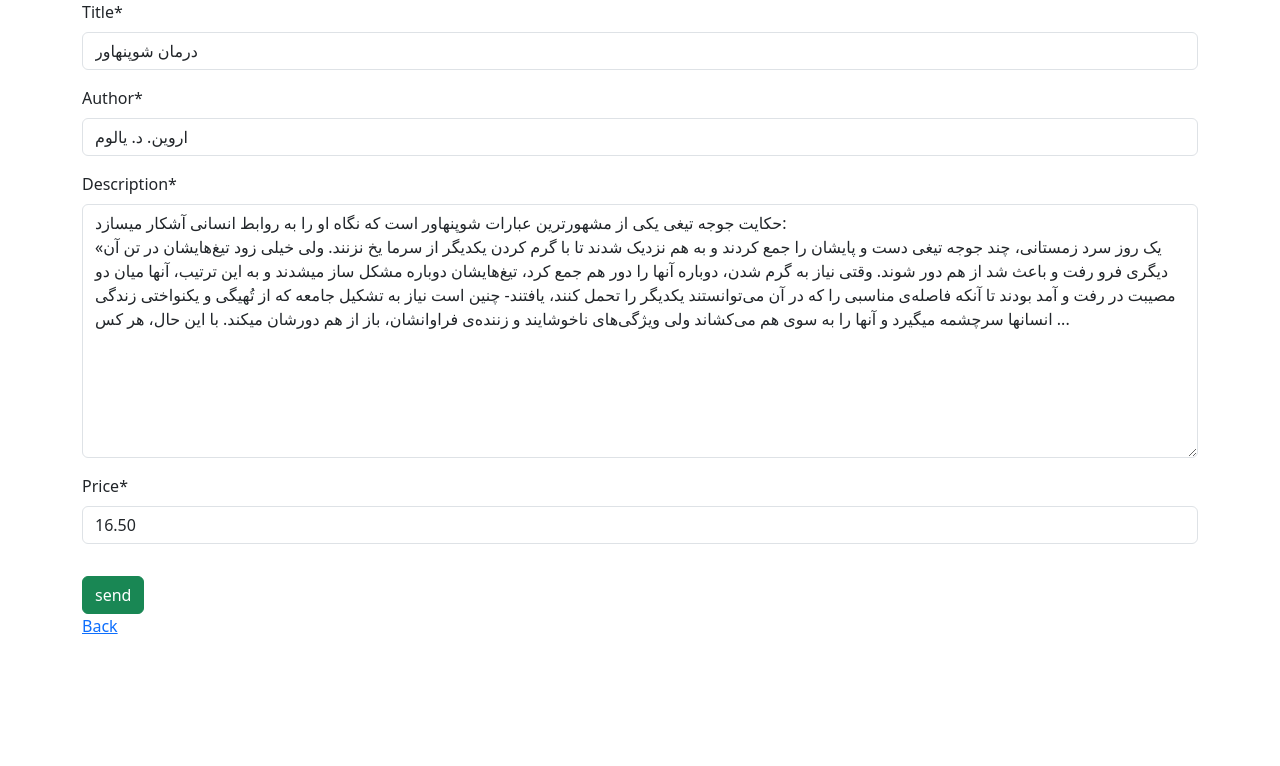
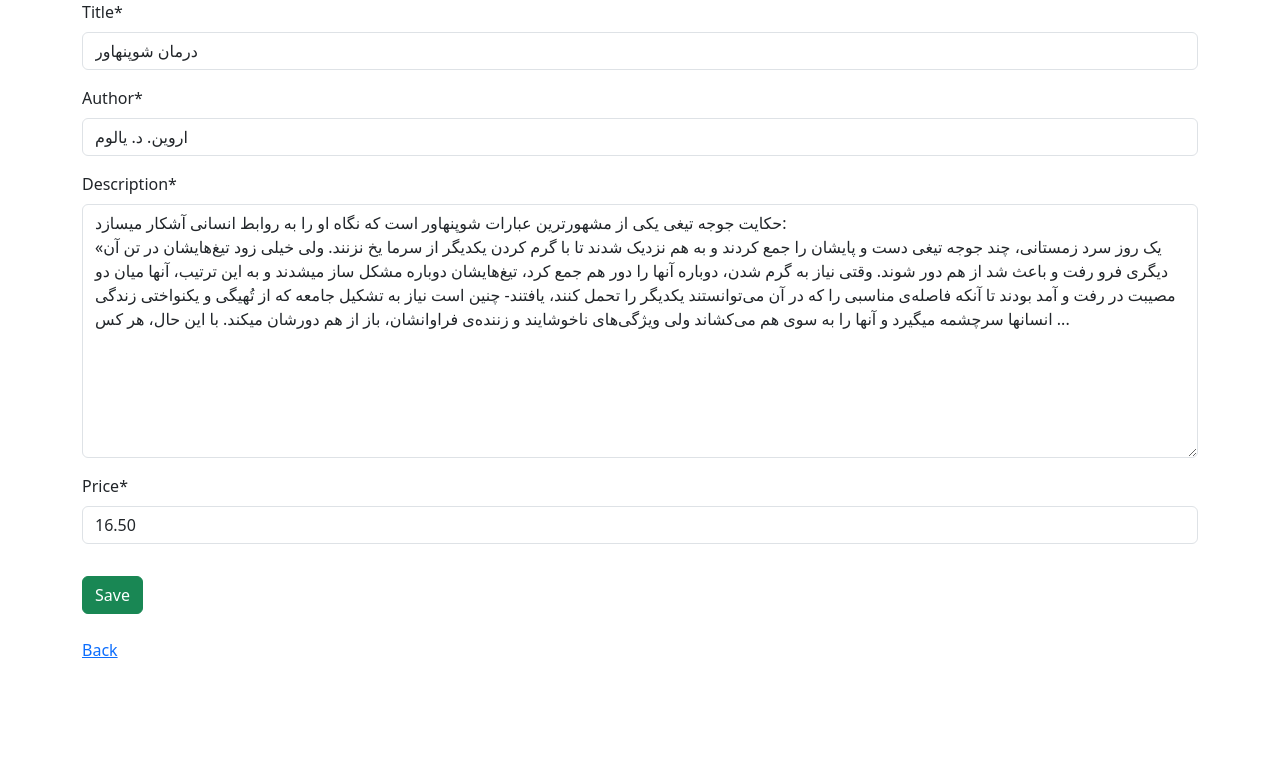
Before and after one commit to naser66/django_bookstore, a Django app: page /books/1/edit/ in a window 1280 px wide. Shown: the top 766 px of the page. Run offline with Django 5.2, Linux system fonts and the light colour scheme; data comes from the database, SQL or seed files in the repository; some libraries are stand-ins or nearby versions.

Commit message:
change butten tag to input tag in the Book_update.html

```diff
--- a/books/templates/books/book_update.html
+++ b/books/templates/books/book_update.html
@@ -4,14 +4,14 @@
 {% block title %}Edit Book{% endblock %}
 
 {% block content %}
-    <form method="post">
+    <form action="" method="post">
         {% csrf_token %}
         {{ form|crispy }}
-
-    <button class="btn btn-success mt-3" type="submit">send</button>
+        <input class="btn btn-success mt-3" type="submit" value="Save">
+    </form>
     <br>
     <a href="{% url 'book_list' %}">Back</a>
 
-    </form>
+
 
 {% endblock %}
```
